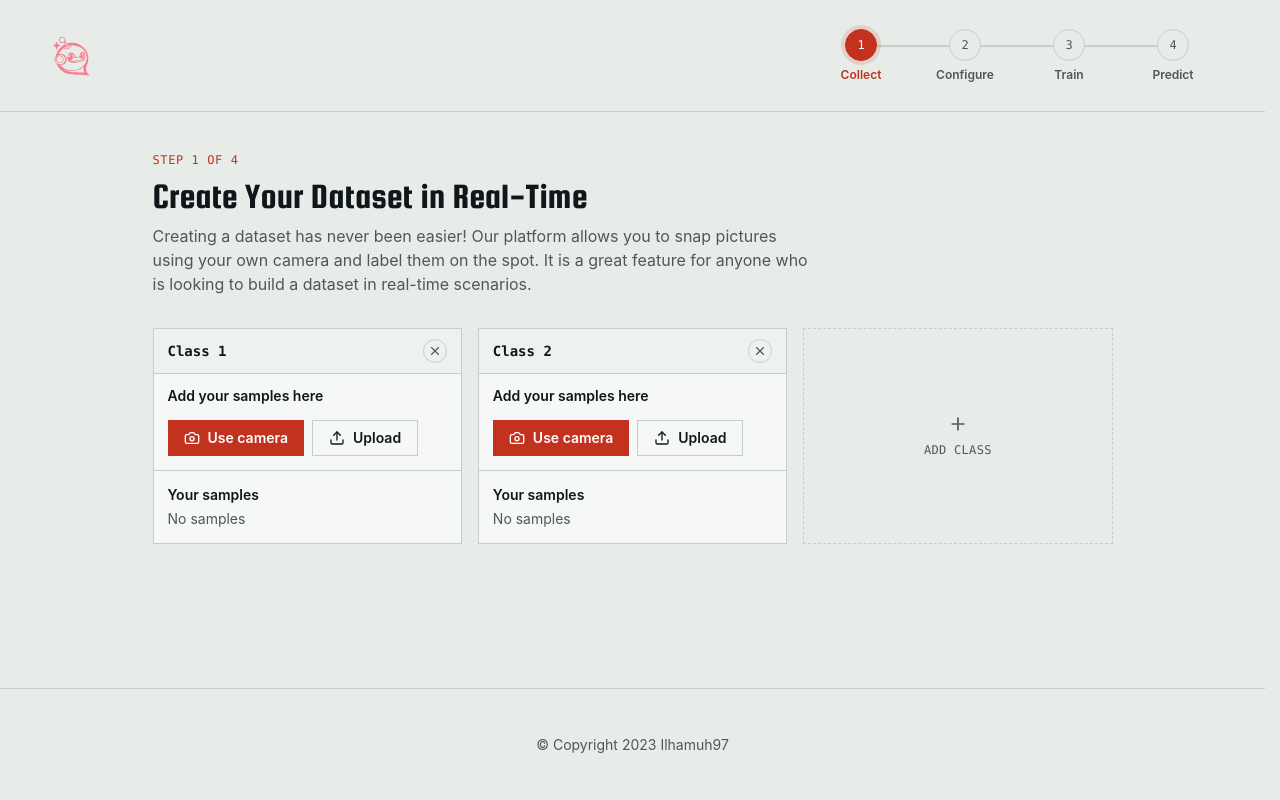
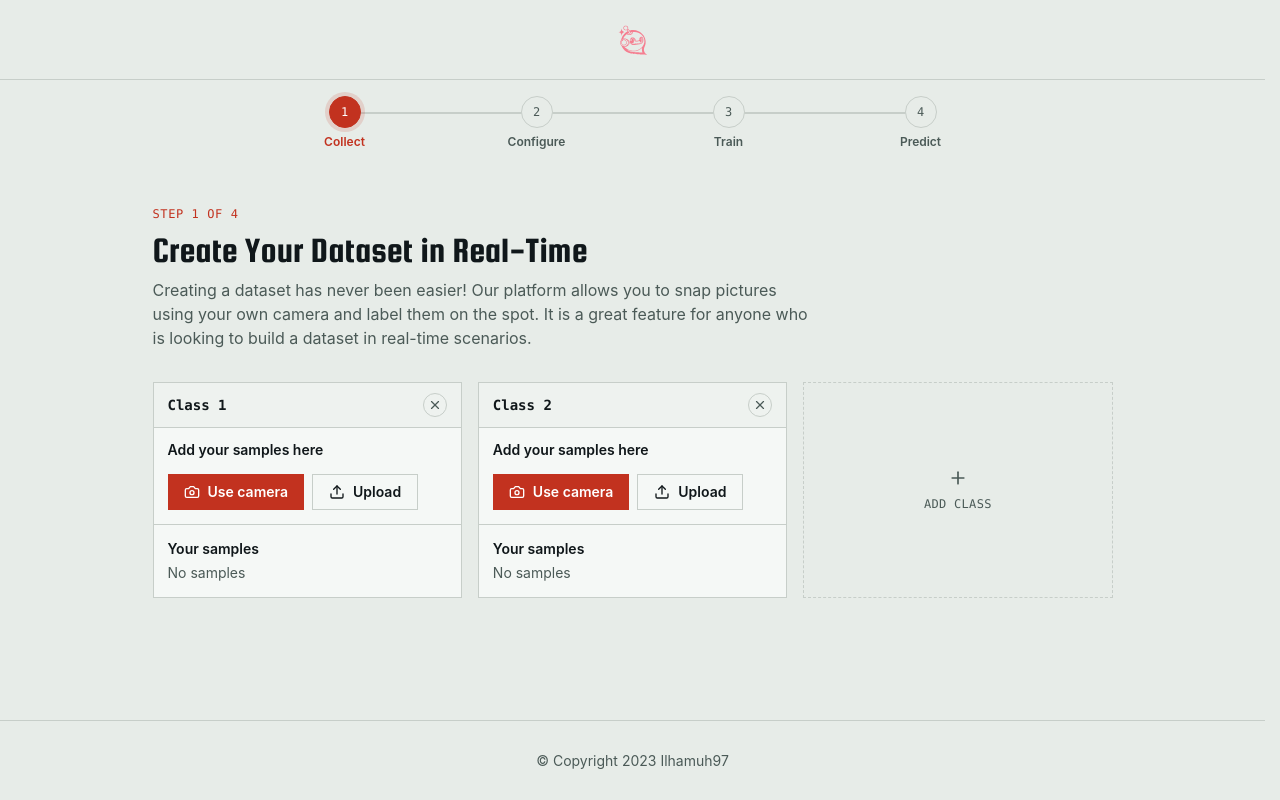
Before and after one commit to ilhamuh97/classify-ai, a React (Vite) app: page /train in a window 1280 px wide. Built offline with nearby package versions, Linux system fonts and the light colour scheme.

Commit message:
fix layout

```diff
--- a/src/pages/Home/Home.tsx
+++ b/src/pages/Home/Home.tsx
@@ -6,8 +6,8 @@ import LogosWrapper from './LogosWrapper/LogosWrapper';
 const Home = () => {
     return (
         <div className="flex min-h-screen flex-col">
-            <header className="flex min-h-28 items-center border-b border-border px-6 sm:px-10">
-                <img src={Logo} alt="ClassifyAI" className="h-12" />
+            <header className="flex min-h-20 items-center justify-center border-b border-border px-6 sm:px-10">
+                <img src={Logo} alt="ClassifyAI" className="h-9" />
             </header>
             <main className="flex flex-1 flex-col items-center justify-center gap-8 px-6 py-16 text-center sm:px-10">
                 <span className="font-mono text-xs uppercase tracking-wider text-primary">
@@ -33,7 +33,7 @@ const Home = () => {
                     <Link to="/train">Get Started</Link>
                 </Button>
             </main>
-            <footer className="flex min-h-28 items-center justify-center border-t border-border px-6 text-center text-sm text-muted-foreground sm:px-10">
+            <footer className="flex min-h-20 items-center justify-center border-t border-border px-6 text-center text-sm text-muted-foreground sm:px-10">
                 © Copyright {new Date().getFullYear()} Ilhamuh97
             </footer>
         </div>
--- a/src/pages/Main/Main.tsx
+++ b/src/pages/Main/Main.tsx
@@ -66,12 +66,16 @@ const Main = () => {
 
     return (
         <div className="flex min-h-screen flex-col">
-            <header className="flex min-h-28 flex-wrap items-center justify-between gap-4 border-b border-border px-6 py-4 sm:px-10">
+            <header className="flex min-h-20 items-center justify-center border-b border-border px-6 py-3 sm:px-10">
                 <Link to="/" className="shrink-0">
-                    <img src={Logo} alt="ClassifyAI" className="h-12" />
+                    <img src={Logo} alt="ClassifyAI" className="h-9" />
                 </Link>
-                <StageNav currKey={key} setKey={setKey} />
             </header>
+            <div className="px-4 py-4 sm:px-8">
+                <div className="mx-auto max-w-3xl">
+                    <StageNav currKey={key} setKey={setKey} />
+                </div>
+            </div>
             <ParamConfigContext.Provider value={{ paramConfig, setParamConfig }}>
                 <DataAugmentationConfigContext.Provider
                     value={{ dataAugmentationConfig, setDataAugmentationConfig }}>
@@ -82,7 +86,7 @@ const Main = () => {
                     </ClassConfigContext.Provider>
                 </DataAugmentationConfigContext.Provider>
             </ParamConfigContext.Provider>
-            <footer className="flex min-h-28 items-center justify-center border-t border-border px-6 text-center text-sm text-muted-foreground sm:px-10">
+            <footer className="flex min-h-20 items-center justify-center border-t border-border px-6 text-center text-sm text-muted-foreground sm:px-10">
                 © Copyright {new Date().getFullYear()} Ilhamuh97
             </footer>
         </div>
--- a/src/pages/Main/StageNav/StageNav.tsx
+++ b/src/pages/Main/StageNav/StageNav.tsx
@@ -11,9 +11,7 @@ const stages = [{ name: 'Collect' }, { name: 'Configure' }, { name: 'Train' }, {
 
 const StageNav = ({ currKey, setKey }: StageNavProps) => {
     return (
-        <ol
-            className="grid w-full grid-cols-4 sm:w-auto sm:min-w-[26rem]"
-            aria-label="Workflow stages">
+        <ol className="grid w-full grid-cols-4" aria-label="Workflow stages">
             {stages.map((stage, i) => {
                 const done = i < currKey;
                 const current = i === currKey;
```
Also changed, not shown: 1 other file (tests, documents, lock files or other folders).
